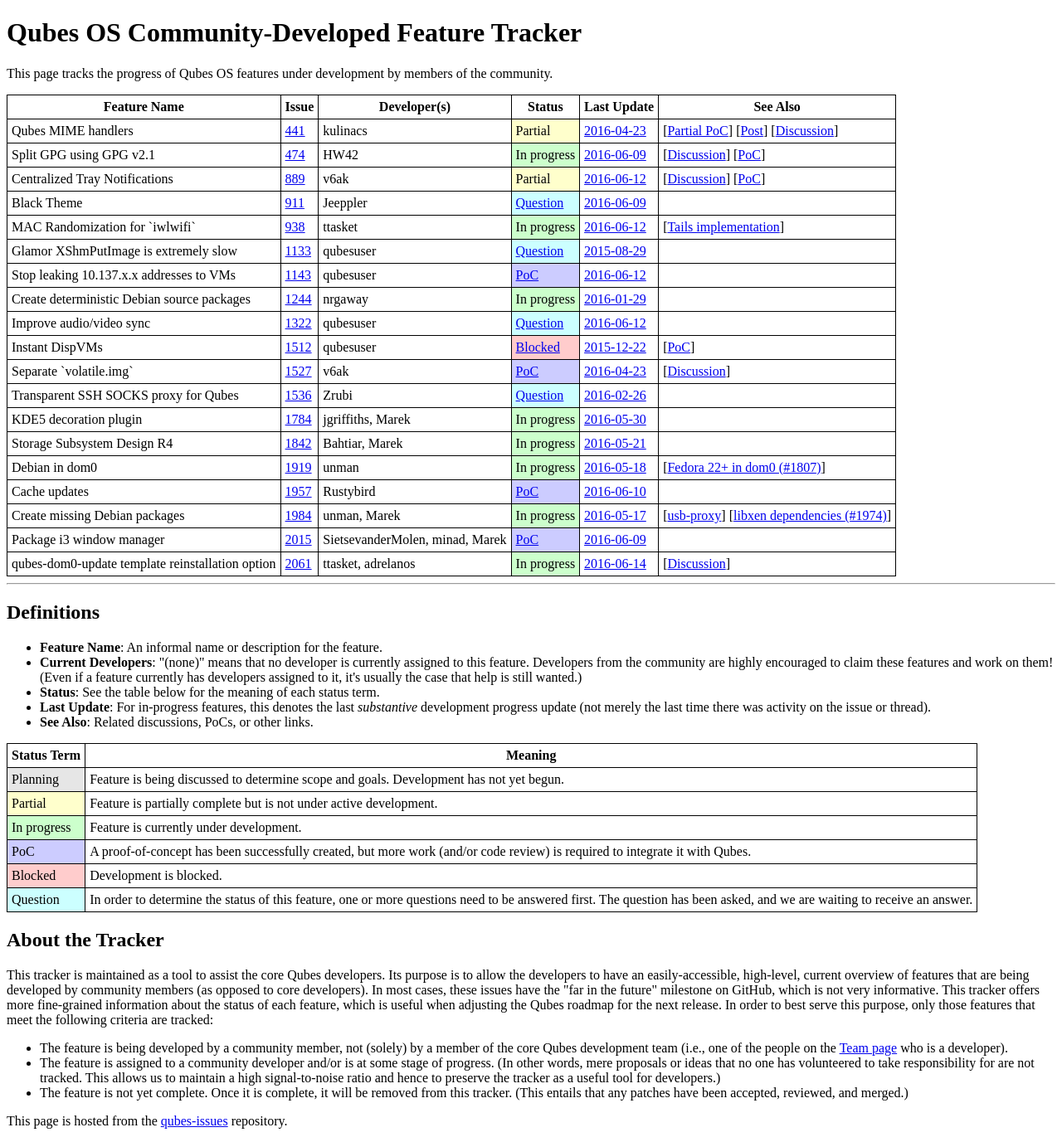
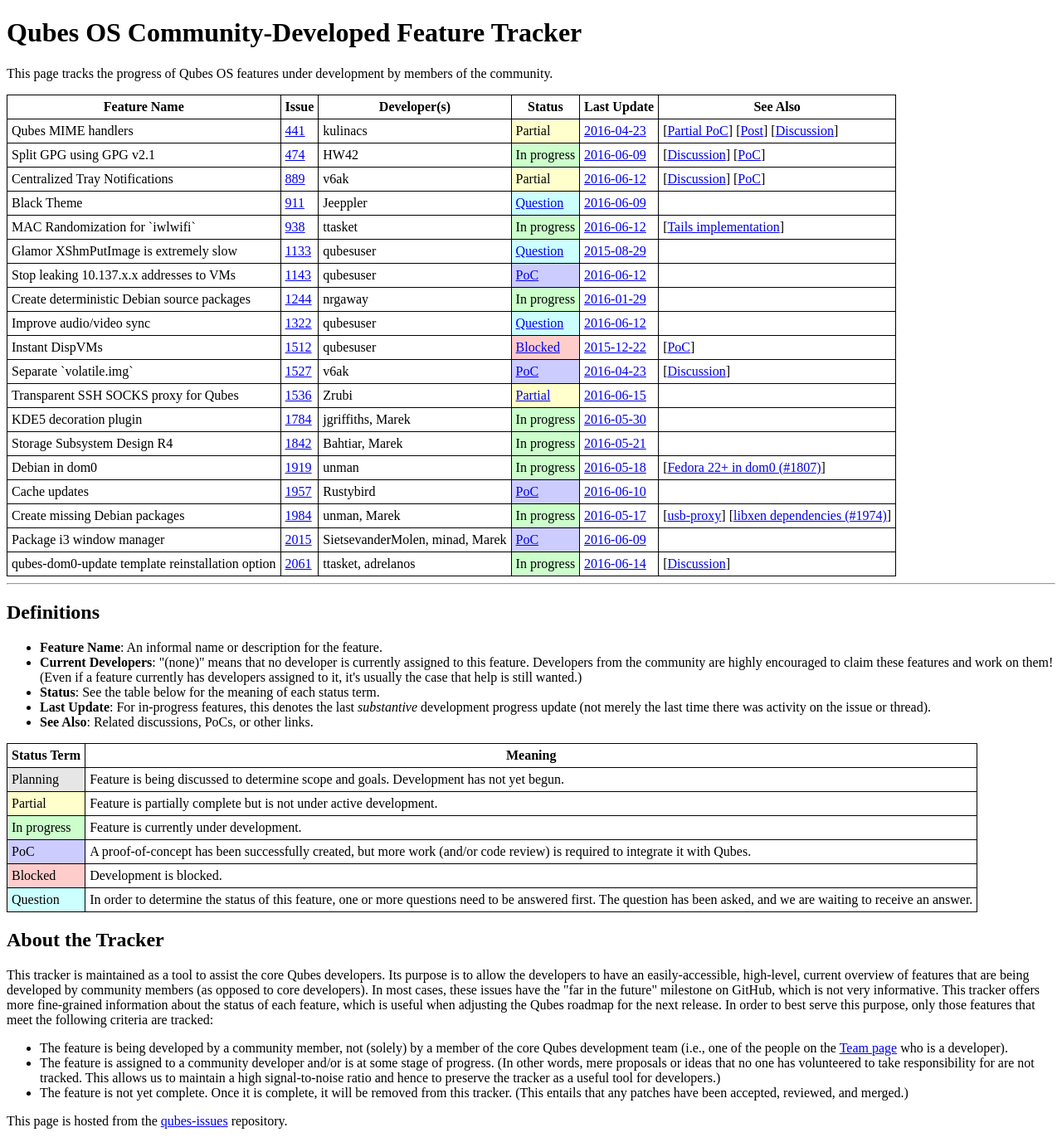
Before and after one commit to QubesOS/qubes-issues, a Jekyll site: the page built from index.md, in a window 1280 px wide. Shown: the whole page at 83% size. Built offline with Jekyll 4.4.1, drawn with Linux system fonts in a browser that asks for light colours.

Commit message:
Update #1536

```diff
--- a/_data/features.yml
+++ b/_data/features.yml
@@ -169,11 +169,11 @@
   issue  : 1536
   devs   : Zrubi
   status :
-    term   : Question
-    url    : https://github.com/QubesOS/qubes-issues/issues/1536#issuecomment-225447120
+    term   : Partial
+    url    : https://github.com/QubesOS/qubes-issues/issues/1536#issuecomment-226118026
   updated:
-    date   : 2016-02-26
-    url    : https://github.com/QubesOS/qubes-issues/issues/1536#issuecomment-189247282
+    date   : 2016-06-15
+    url    : https://github.com/QubesOS/qubes-issues/issues/1536#issuecomment-226118026
   info   :
   - desc   :
     url    :
```
